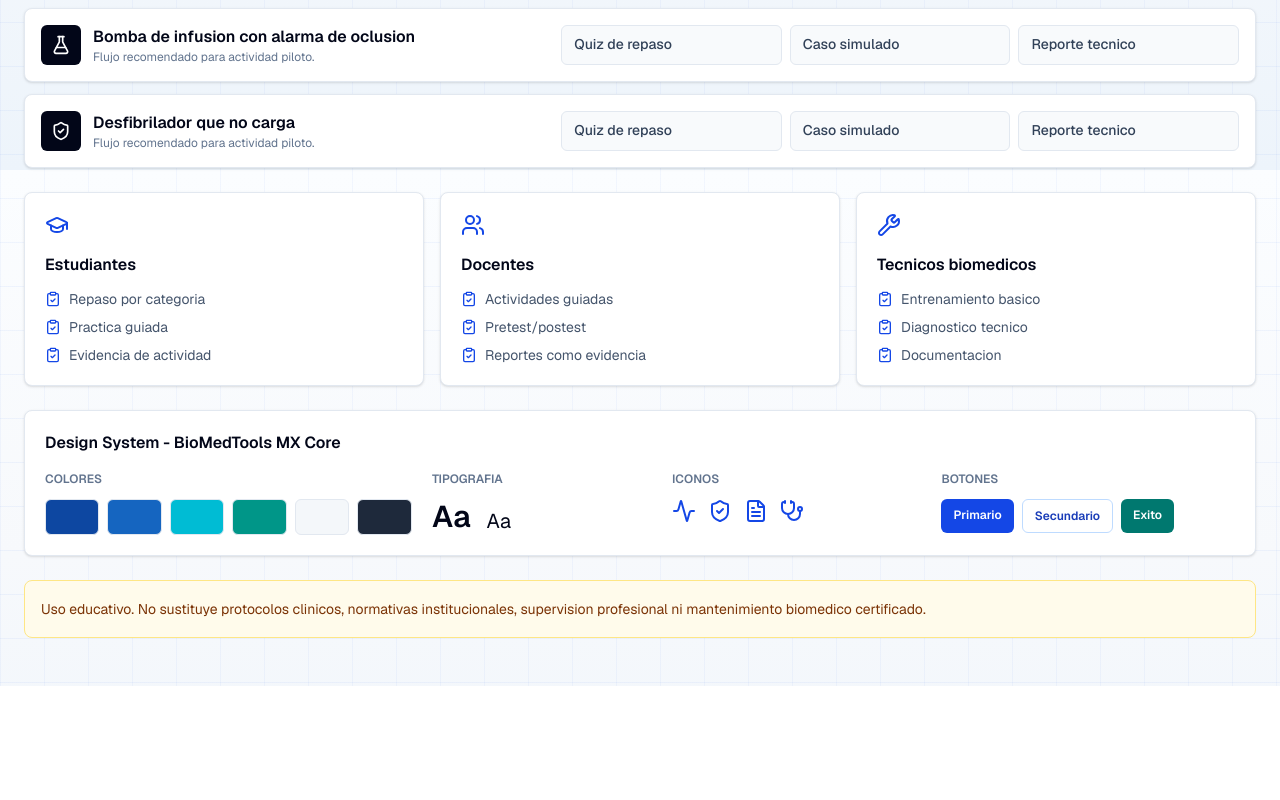
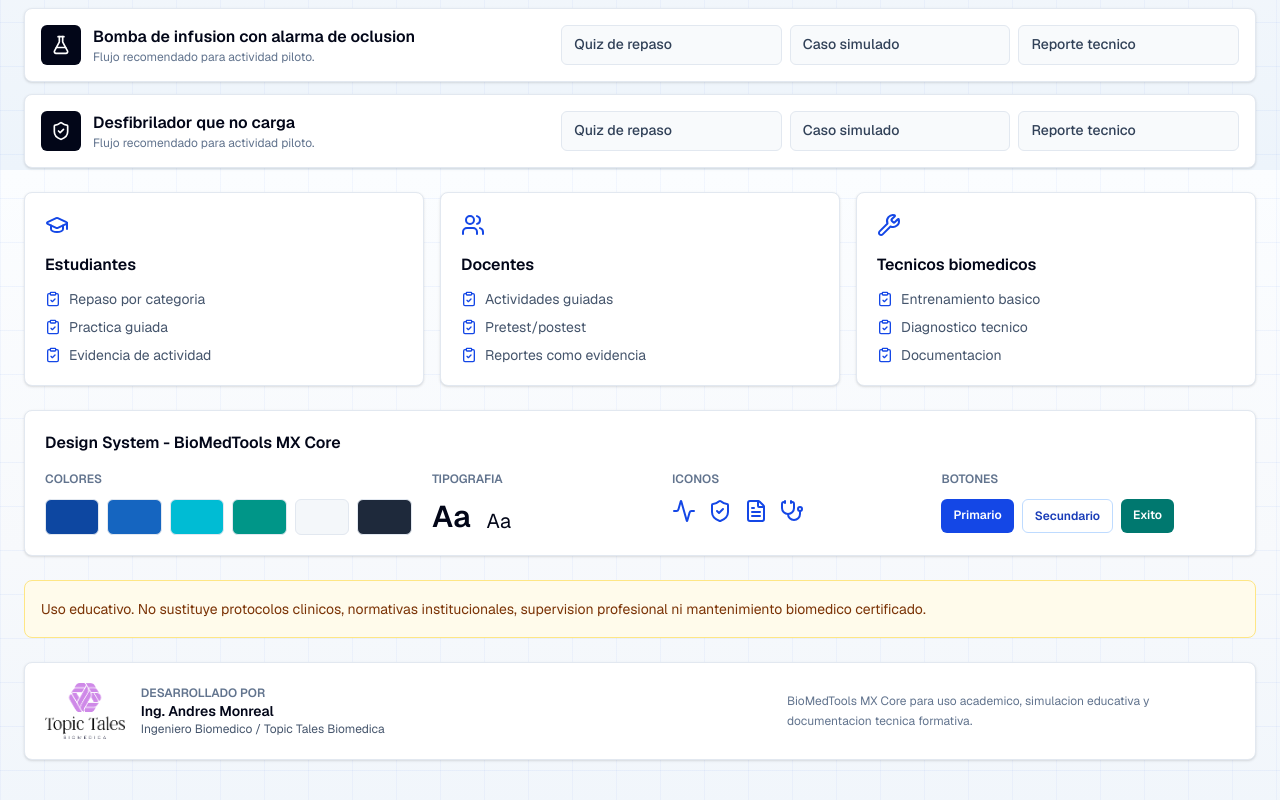
Before and after one commit to sircalch/biomedtools-mx-core, a Next.js app: page / in a window 1280 px wide. Shown: the part 1430-2230 px from the top of the page. Before the commit the page ends 2116 px from the top, so only its background shows below. Built offline with nearby package versions, Linux system fonts and the light colour scheme; no server answers.

Commit message:
add topic tales branding

```diff
--- a/app/page.tsx
+++ b/app/page.tsx
@@ -13,6 +13,7 @@ import {
   Users,
   Wrench,
 } from "lucide-react";
+import Image from "next/image";
 
 const CASE_SIMULATOR_URL =
   process.env.NEXT_PUBLIC_CASE_SIMULATOR_URL ||
@@ -426,6 +427,36 @@ export default function Home() {
           institucionales, supervision profesional ni mantenimiento biomedico
           certificado.
         </section>
+
+        <footer className="mb-6 rounded-lg border border-slate-200 bg-white p-5 shadow-sm">
+          <div className="flex flex-wrap items-center justify-between gap-5">
+            <div className="flex items-center gap-4">
+              <Image
+                src="/topic-tales-biomedica-logo.png"
+                alt="Topic Tales Biomedica"
+                width={140}
+                height={98}
+                className="h-14 w-auto object-contain"
+                priority
+              />
+              <div>
+                <p className="text-xs font-semibold uppercase tracking-wide text-slate-500">
+                  Desarrollado por
+                </p>
+                <p className="text-sm font-semibold text-slate-950">
+                  Ing. Andres Monreal
+                </p>
+                <p className="text-xs text-slate-600">
+                  Ingeniero Biomedico / Topic Tales Biomedica
+                </p>
+              </div>
+            </div>
+            <p className="max-w-md text-xs leading-5 text-slate-500">
+              BioMedTools MX Core para uso academico, simulacion educativa y
+              documentacion tecnica formativa.
+            </p>
+          </div>
+        </footer>
       </main>
     </div>
   );
```
Also changed, not shown: public/topic-tales-biomedica-card.png (added), public/topic-tales-biomedica-logo.png (added).
